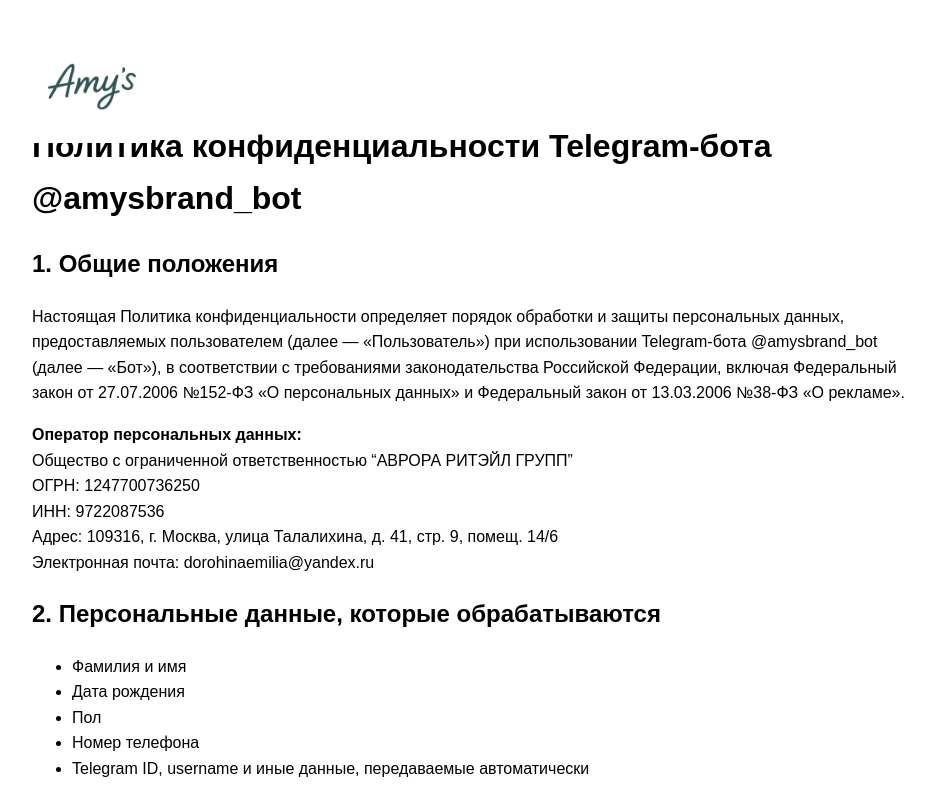
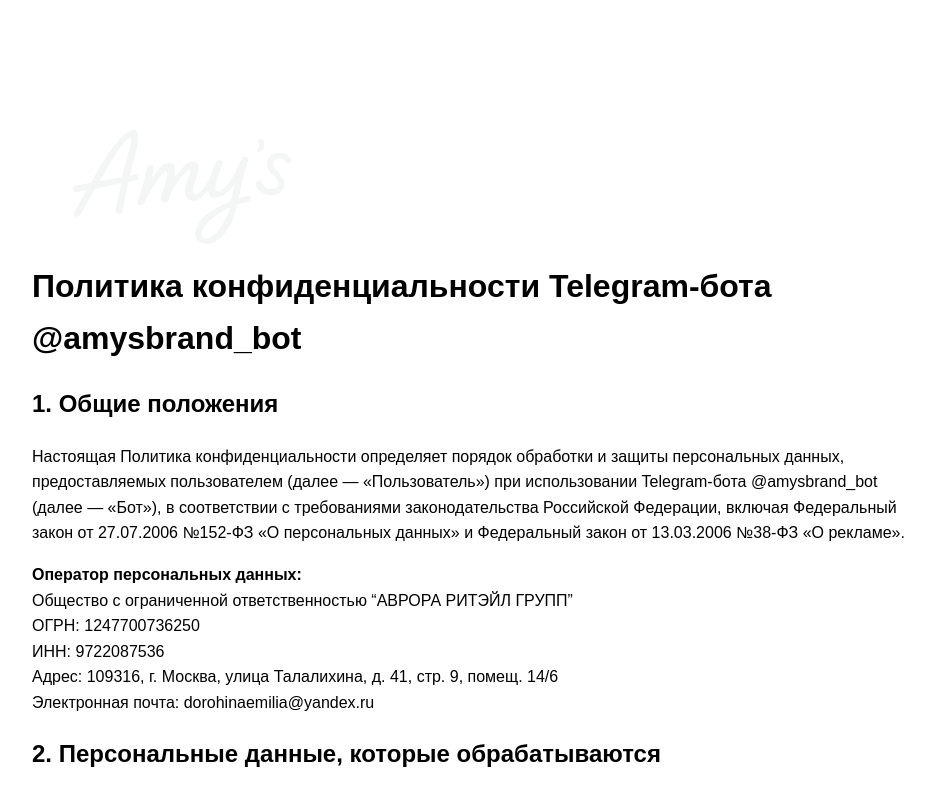
Before and after one commit to emiliabot986/amysbot, a plain HTML site: page index.html in a window 1280 px wide. Shown: the top 791 px of the page, without its empty margins (158-1093 px from the left). Drawn offline with Linux system fonts and the light colour scheme.

Commit message:
Update index.html

```diff
--- a/index.html
+++ b/index.html
@@ -3,12 +3,37 @@
 <head>
     <meta charset="UTF-8">
     <title>Политика конфиденциальности</title>
+    <style>
+        body {
+            font-family: Arial, sans-serif;
+            max-width: 900px;
+            margin: auto;
+            padding: 40px 20px 20px 20px;
+            line-height: 1.6;
+            position: relative;
+            background-color: #ffffff;
+        }
+        .logo-bg {
+            position: absolute;
+            top: 20px;
+            left: 20px;
+            z-index: 0;
+            opacity: 0.05;
+            width: 300px;
+        }
+        .content {
+            position: relative;
+            z-index: 1;
+            padding-top: 200px; /* отступ от логотипа */
+        }
+    </style>
 </head>
-<body style="font-family: Arial, sans-serif; max-width: 900px; margin: auto; padding: 100px 20px 20px 20px; line-height: 1.6; position: relative;">
+<body>
 
-    <!-- Логотип Amy's -->
-    <img src="photo_2025-06-05_11-51-58.jpg" alt="Логотип Amy's" style="position: absolute; top: 20px; left: 20px; width: 120px;">
+    <!-- Логотип как фоновое изображение -->
+    <img src="photo_2025-06-05_11-51-58.jpg" alt="Логотип Amy's" class="logo-bg">
 
+    <div class="content">
         <h1>Политика конфиденциальности Telegram-бота @amysbrand_bot</h1>
 
         <h2>1. Общие положения</h2>
```
Lines whose indentation alone changed are shown as unchanged.
